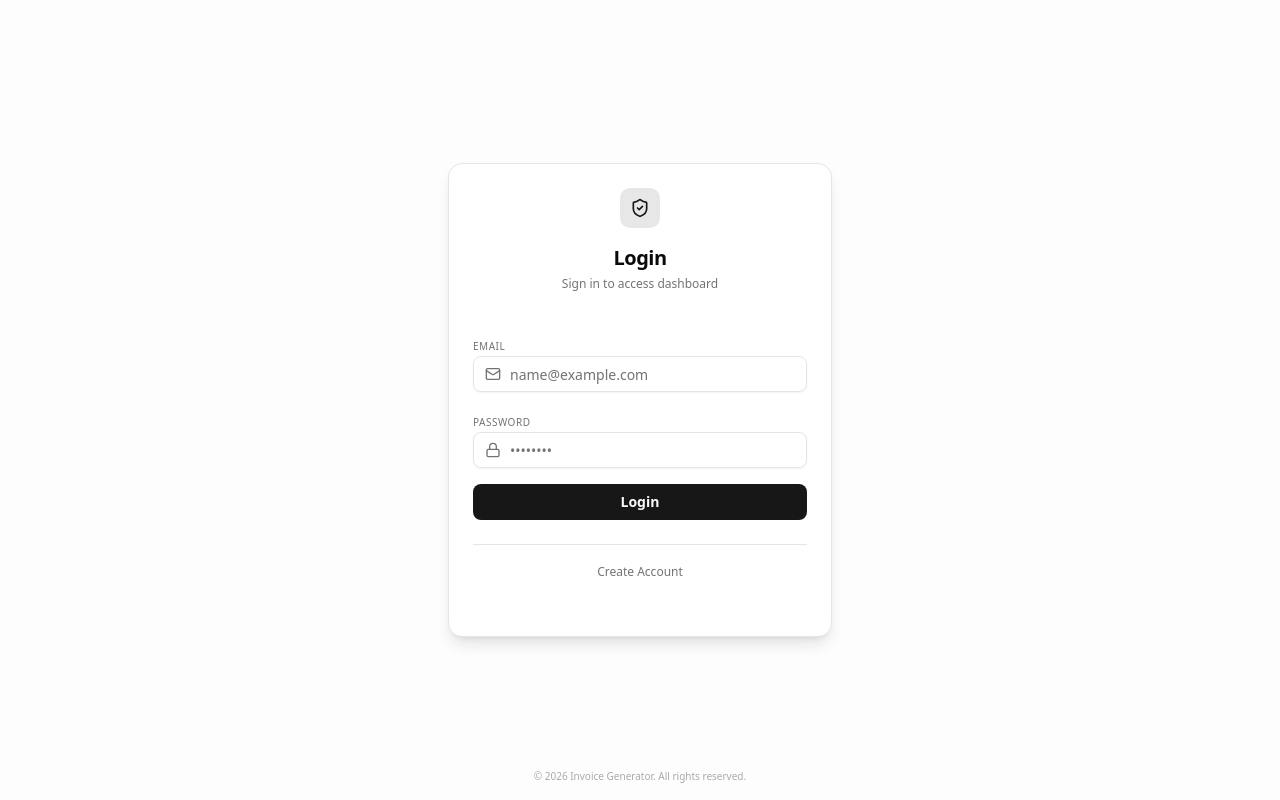
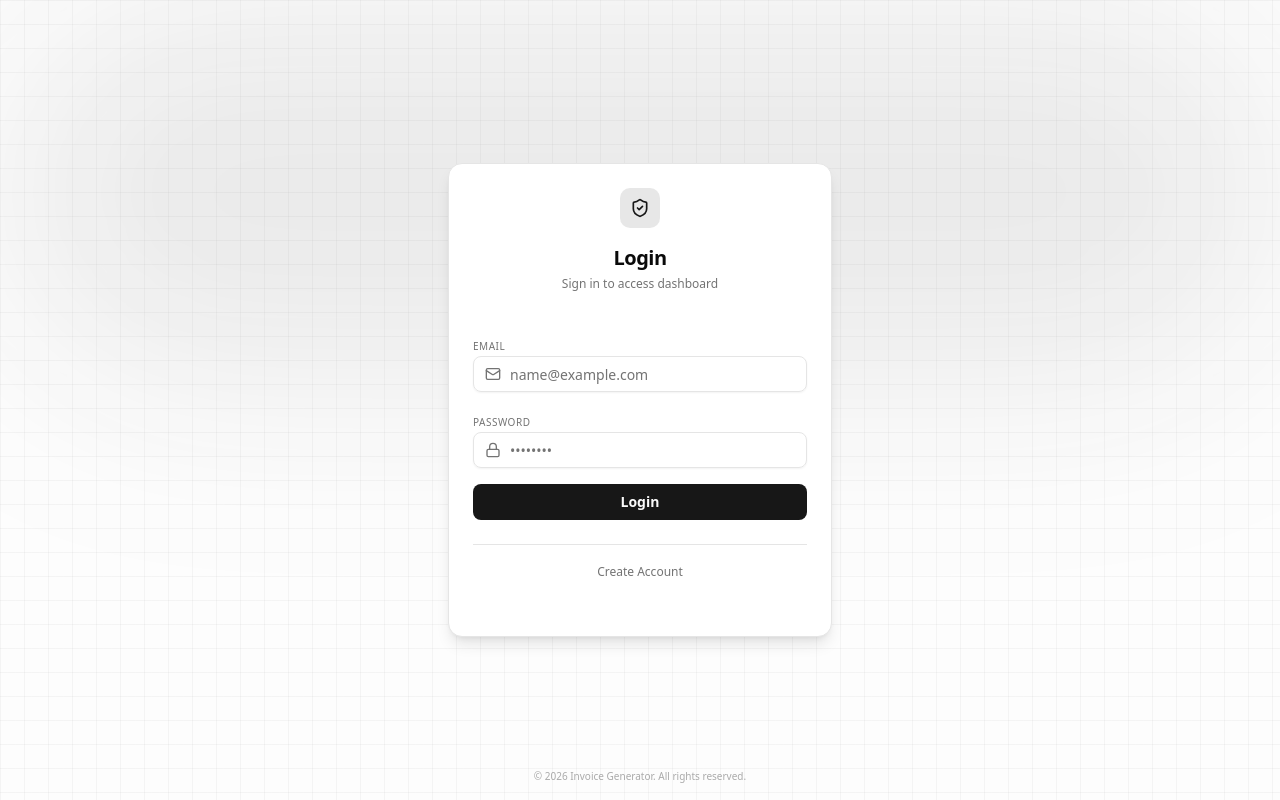
Before and after one commit to mayankdigitines/invoice-generator, a React (Vite) app in the folder frontend/: page /login in a window 1280 px wide. Built offline with nearby package versions, Linux system fonts and the light colour scheme; no server answers.

Commit message:
feat: enhance Login component with background gradients and subtle glow effect for improved visual appeal

```diff
--- a/frontend/src/pages/Login.jsx
+++ b/frontend/src/pages/Login.jsx
@@ -53,7 +53,12 @@ export default function Login() {
 
   return (
     <div className="min-h-screen w-full flex items-center justify-center bg-muted/20 relative overflow-hidden text-foreground">
-      <Card className="w-full max-w-sm border-border bg-card shadow-lg">
+      {/* Grid Background */}
+      <div className="absolute inset-0 bg-[linear-gradient(to_right,#80808012_1px,transparent_1px),linear-gradient(to_bottom,#80808012_1px,transparent_1px)] bg-[size:24px_24px]"></div>
+      {/* Subtle Glow */}
+      <div className="absolute top-0 left-1/2 -translate-x-1/2 w-full h-96 bg-primary/10 blur-[100px] -z-10 rounded-full"></div>
+
+      <Card className="w-full max-w-sm border-border bg-card shadow-lg relative z-10">
         <CardHeader className="space-y-2 pb-4 text-center">
           <div className="mx-auto w-10 h-10 bg-primary/10 text-primary rounded-lg flex items-center justify-center">
             <ShieldCheck className="h-5 w-5" />
```
